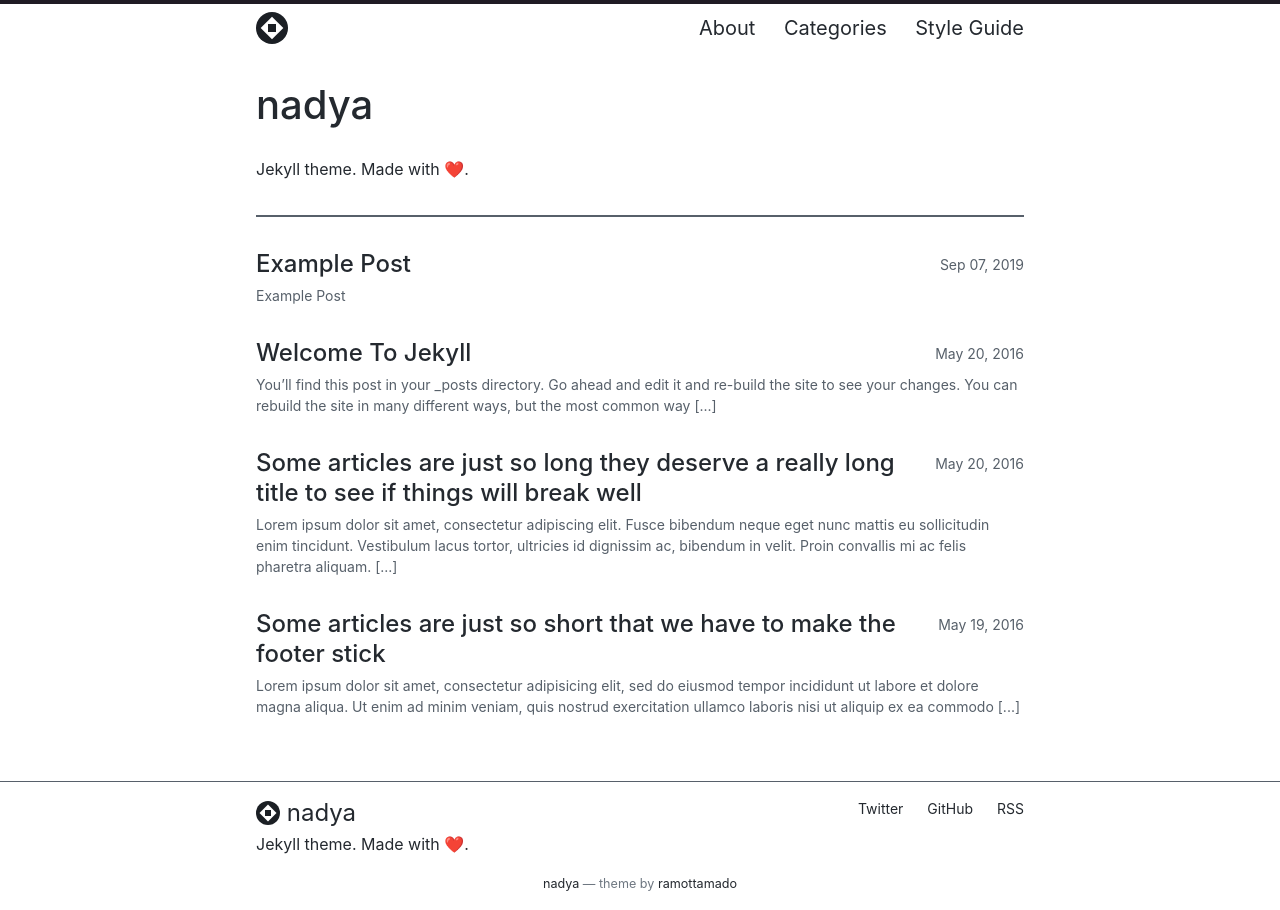
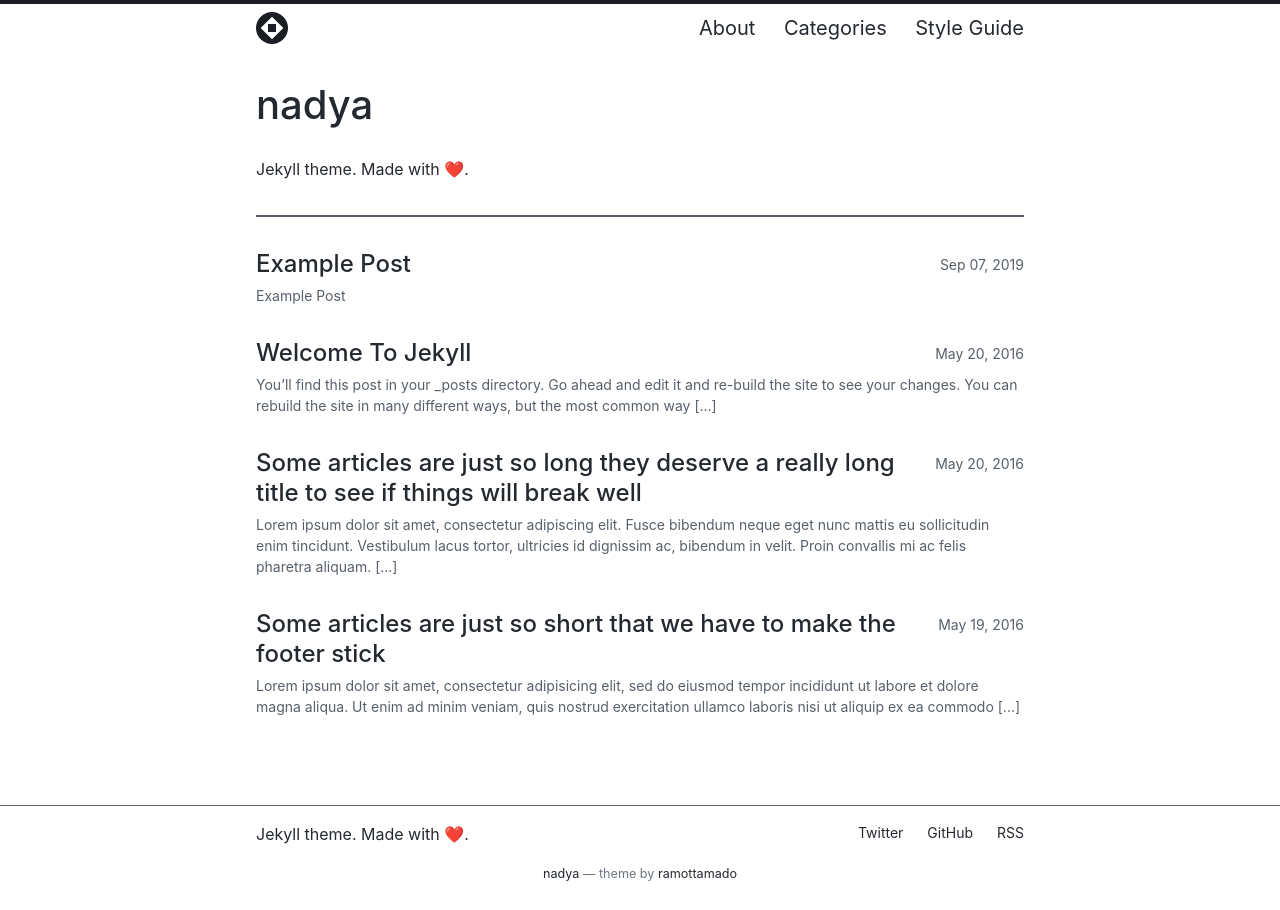
Before and after one commit to ramottamado/nadya, a Jekyll site: the page built from index.md, in a window 1280 px wide. Built offline with Jekyll 4.4.1, drawn with Linux system fonts in a browser that asks for light colours.

Commit message:
Remove site title in the footer

```diff
--- a/_includes/footer.html
+++ b/_includes/footer.html
@@ -3,13 +3,6 @@
     <div class="footer-col-wrapper">
       <nav class="footer-col footer-col-wrapper footer-col-no-margin">
         <div class="footer-col footer-col-50">
-          <h1 class="footer-logo">
-            {%- if site.logo %}
-            <img alt="logo" class="footer-logo-image" src="{{ site.logo | relative_url }}" />
-            {%- else %}
-            {%- endif %}
-            {{ site.title | xml_escape }}
-          </h1>
           <span class="footer-description">{{ site.description }}</span>
         </div>
         <ul class="social-list-horiz footer-col footer-col-50">
```
